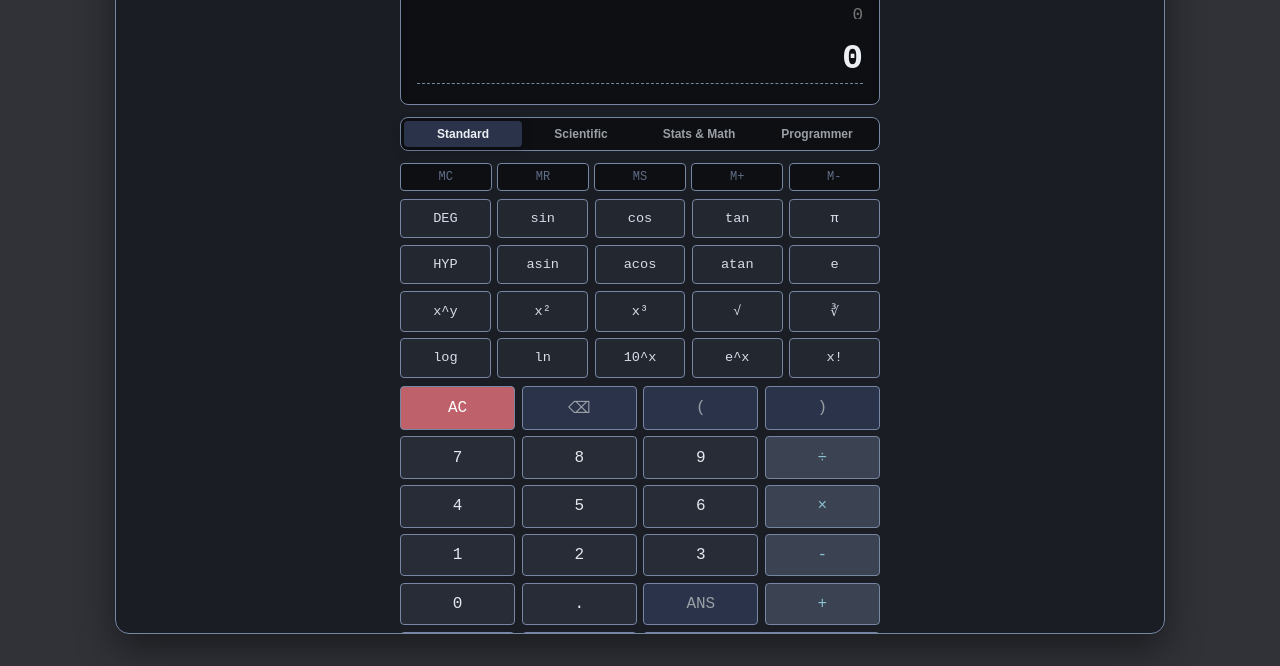
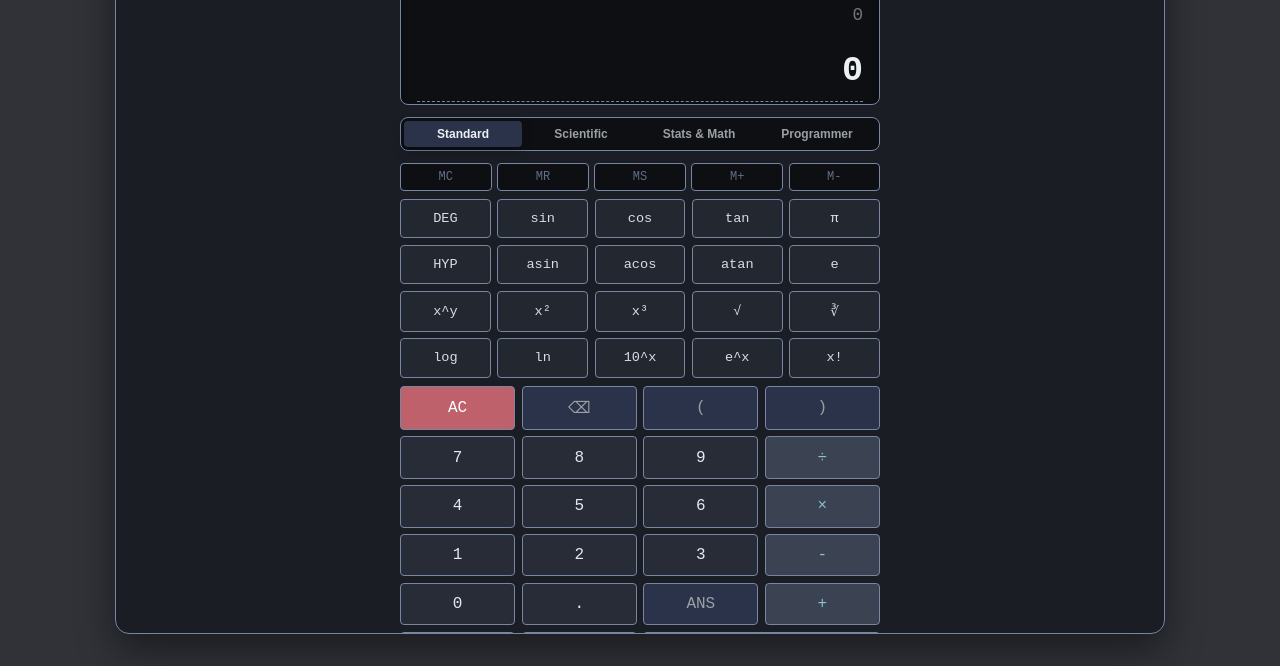
Before and after one commit to Gargibh/IWT-lab, a plain HTML site: page Scientific Calculator (AI int)/index.html in a window 1280 px wide. Shown: the part 134-800 px from the top of the page. Drawn offline with Linux system fonts and the light colour scheme.

Commit message:
calculator display fixed

```diff
--- a/Scientific Calculator (AI int)/style.css
+++ b/Scientific Calculator (AI int)/style.css
@@ -274,7 +274,6 @@ body {
 /* Expression Input */
 .expression-wrapper {
     width: 100%;
-    overflow-x: auto;
 }
 
 .expression-input {
@@ -309,9 +308,11 @@ body {
     font-size: 2.2rem;
     font-weight: 600;
     color: var(--text-primary);
-    line-height: 1.1;
+    line-height: 1.3;
+    padding: 2px 0;
     max-width: 100%;
     overflow-x: auto;
+    overflow-y: hidden;
     word-break: break-all;
     transition: font-size var(--transition-fast);
 }
@@ -319,9 +320,11 @@ body {
 /* Smart Suggestions Ribbon */
 .smart-suggestions-ribbon {
     display: flex;
+    align-items: center;
     gap: 0.35rem;
     overflow-x: auto;
-    padding-top: 0.5rem;
+    overflow-y: hidden;
+    padding: 0.5rem 0 0.15rem;
     margin-top: 0.25rem;
     border-top: 1px dashed var(--border-color);
 }
```
